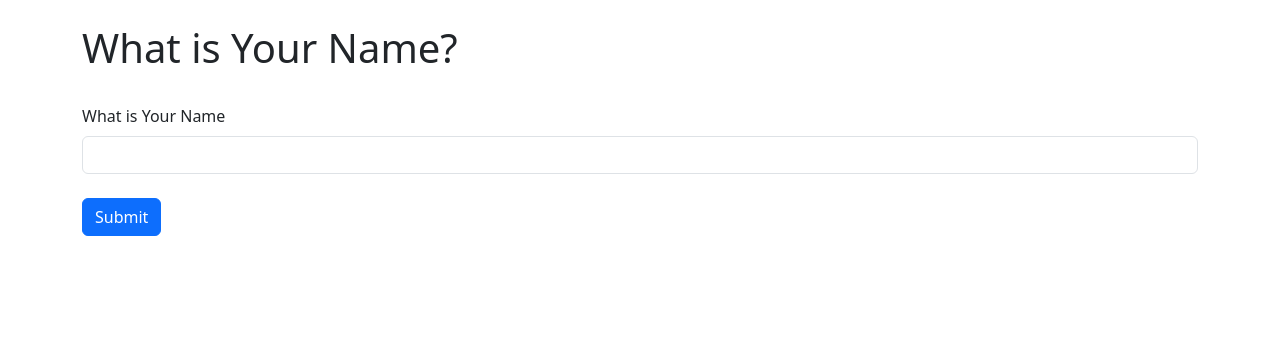
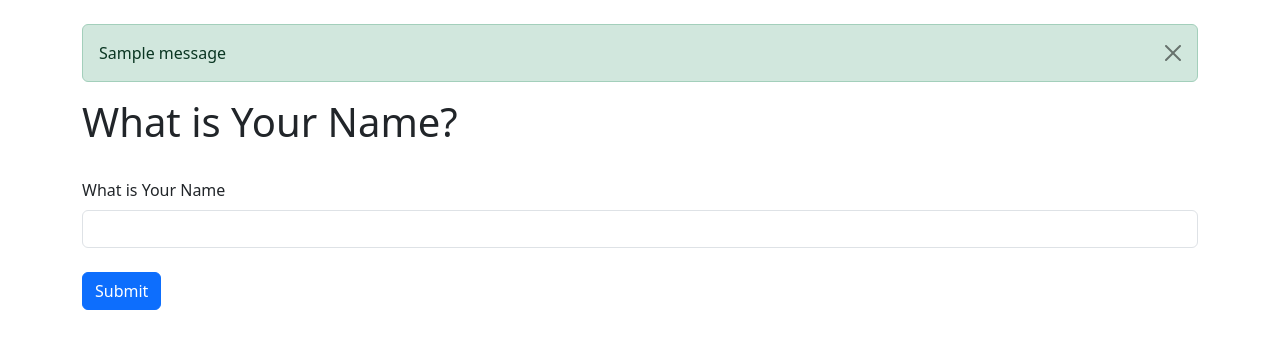
Before and after one commit to YuraSkivka/codemy, a Flask app: page /name in a window 1280 px wide. Shown: the part 56-405 px from the top of the page. Run offline with Flask 3, Linux system fonts and the light colour scheme; one stand-in notice (Sample message) is shown; some libraries are stand-ins or nearby versions.

Commit message:
How To Use Messages With Flask - Flask Fridays #6

```diff
--- a/flasker/app.py
+++ b/flasker/app.py
@@ -95,6 +95,7 @@ def name():
     if form.validate_on_submit():
         name = form.name.data
         form.name.data = ''
+        flash('Form Submit Successfully!')
     return render_template("name.html",
                            name=name,
                            form=form)
--- a/flasker/templates/name.html
+++ b/flasker/templates/name.html
@@ -5,6 +5,14 @@ User
 {% endblock %}
 
 {% block body %}
+
+    {% for massage in get_flashed_messages() %}
+    <div class="alert alert-success alert-dismissible fade show" role="alert">
+        {{ massage }}
+        <button type="button" class="btn-close" data-bs-dismiss="alert" aria-label="Close"></button>
+    </div>
+
+    {% endfor %}
 
     {% if name  %}
         <h1> Hello {{ name }}!!! </h1>
```
